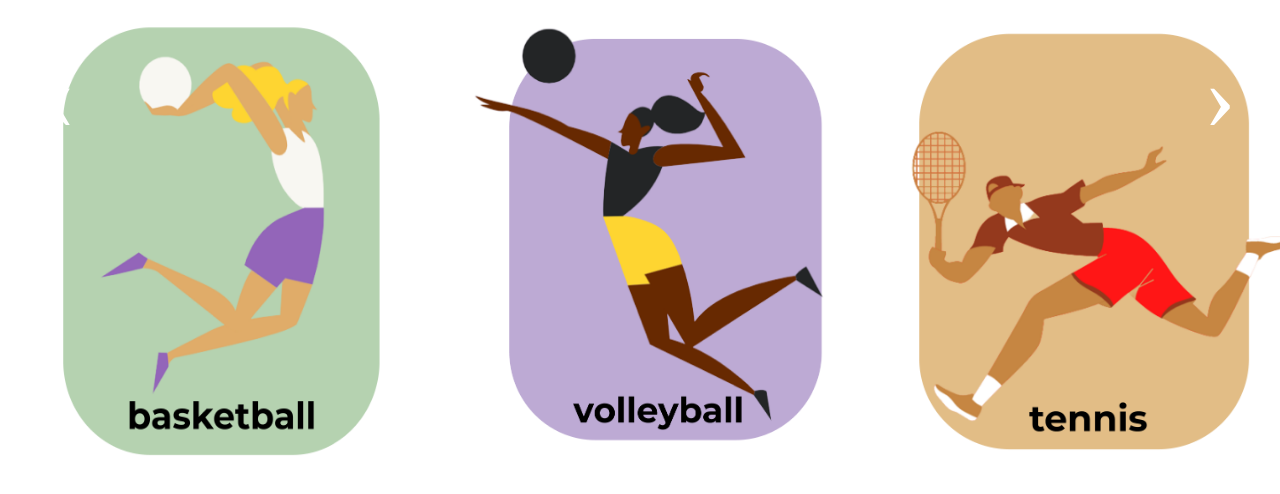
After one commit to Archkitten/n22p4-quarter-finals, a Flask app: page /scrolling/ in a window 1280 px wide. The commit adds this page. Shown: the top 494 px of the page. Run offline with Flask 2, Linux system fonts and the light colour scheme.

Commit message:
homepage and started scrolling sports page

```diff
--- a/main.py
+++ b/main.py
@@ -8,6 +8,14 @@ from __init__ import app
 def index():
     return render_template("index.html")
 
+@app.route('/sports/')
+def sports():
+    return render_template("sports.html")
+
+@app.route('/scrolling/')
+def scrolling():
+    return render_template("scrolling.html")
+
 
 
 # runs the application on the development server
--- a/templates/layouts/base.html
+++ b/templates/layouts/base.html
@@ -16,7 +16,13 @@ This HTML is setup as as a Jinja2 layout, coders use layouts for:
             height: 100%;
             width: 100%
         }
+
+        @font-face {
+            font-family: myFirstFont;
+            src: url(/static/img/Montserrat-Bold.ttf);
+        }
     </style>
+
     {% block head %}
     {% endblock %}
 
--- /dev/null
+++ b/templates/scrolling.html
@@ -0,0 +1,110 @@
+
+<!DOCTYPE html>
+<html lang="en" dir="ltr">
+<head>
+    <meta charset="utf-8">
+</head>
+<body>
+<div class="wrapper">
+    <section id="section1">
+        <a href="#section2" class="arrow__btn">‹</a>
+        <div class="item">
+            <img src="/static/img/basketball.png" height="447" width="415" >
+        </div>
+        <div class="item">
+            <img src="/static/img/volleyball.png" height="447" width="465" >
+        </div>
+        <div class="item">
+            <img src="/static/img/tennis.png" height="447" width="415" >
+        </div>
+        <div class="item">
+            <img src="/static/img/swimming.png" height="447" width="415" >
+        </div>
+        <div class="item">
+            <img src="">
+        </div>
+        <a href="#section2" class="arrow__btn">›</a>
+    </section>
+    <section id="section2">
+        <a href="#section1" class="arrow__btn">‹</a>
+        <div class="item">
+            <img src="">
+        </div>
+        <div class="item">
+            <img src="">
+        </div>
+        <div class="item">
+            <img src="">
+        </div>
+        <div class="item">
+            <img src="">
+        </div>
+        <div class="item">
+            <img src="">
+        </div>
+        <a href="#section1" class="arrow__btn">›</a>
+    </section>
+</div>
+
+</body>
+</html>
+
+<style>
+    html {
+        scroll-behavior: smooth;
+    }
+    body {
+        margin: 0;
+        background-color: #ffffff;
+    }
+    .wrapper {
+        display: grid;
+        grid-template-columns: repeat(3, 100%);
+        overflow: hidden;
+        scroll-behavior: smooth;
+    }
+    .wrapper section {
+        width: 100%;
+        position: relative;
+        display: grid;
+        grid-template-columns: repeat(5, auto);
+        margin: 20px 0;
+    }
+    .wrapper section .item {
+        padding: 0 2px;
+        transition: 250ms all;
+    }
+    .wrapper section .item:hover {
+        margin: 0 40px;
+        transform: scale(1.2);
+    }
+    .wrapper section a {
+        position: absolute;
+        color: #fff;
+        text-decoration: none;
+        font-size: 6em;
+        background: black;
+        width: 80px;
+        padding: 20px;
+        text-align: center;
+        z-index: 1;
+    }
+    .wrapper section a:nth-of-type(1) {
+        top: 0;
+        bottom: 0;
+        left: 0;
+        background: none;
+    }
+    .wrapper section a:nth-of-type(2) {
+        top: 0;
+        bottom: 0;
+        right: 0;
+        background: none;
+    }
+    @media only screen and (max-width: 600px) {
+        a.arrow__btn {
+            display: none;
+            color:black;
+        }
+    }
+</style>
```
Also changed, not shown: templates/index.html (+75 -0 lines), templates/layouts/navbar.html (+18 -4 lines), templates/sports.html (added, +28 -0 lines), static/assests/Montserrat-Bold.ttf (added), static/img/basketball.png (added), static/img/swimming.png (added), static/img/tennis.png (added), static/img/volleyball.png (added).
